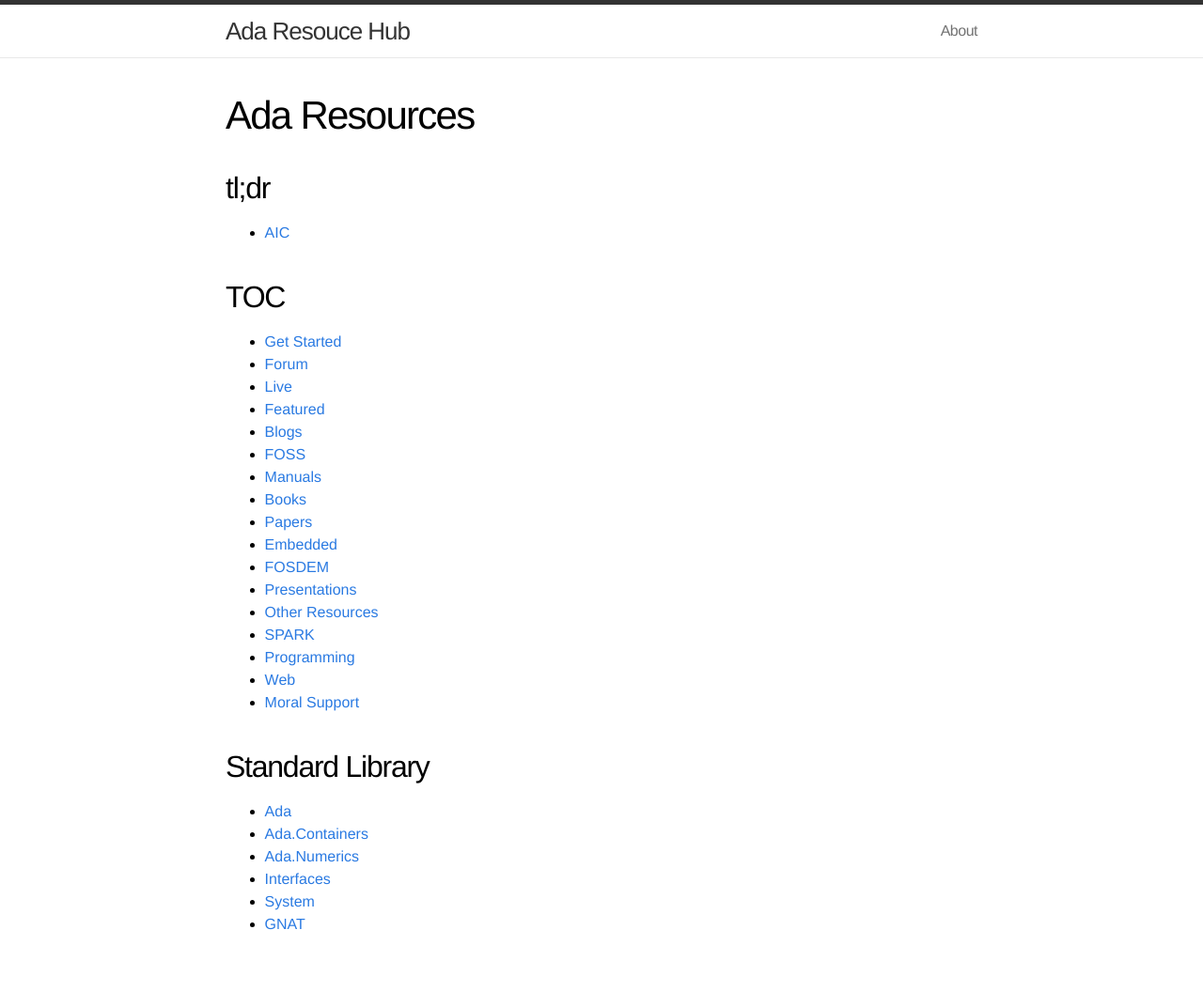
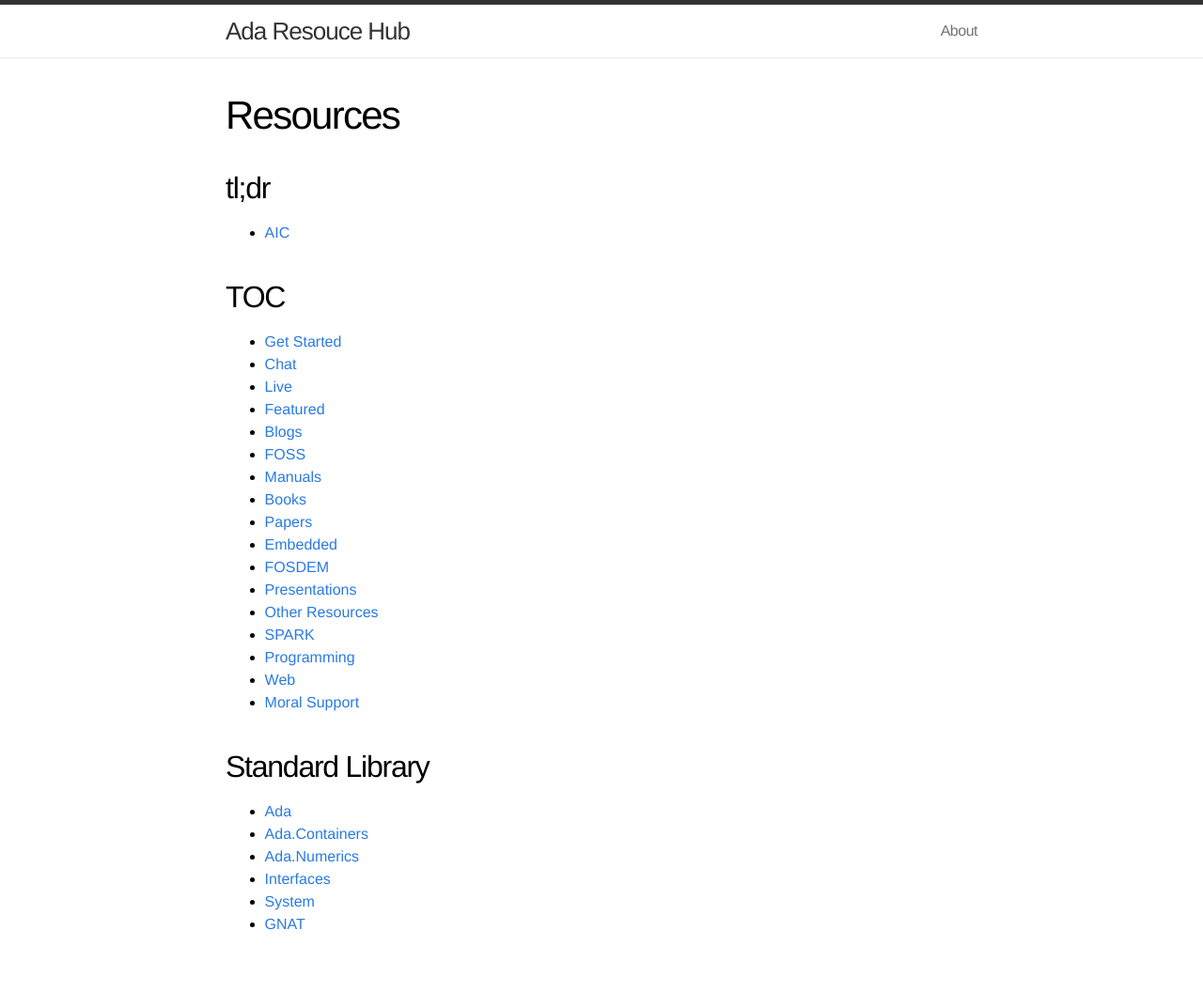
Before and after one commit to the-ARH/the-ARH.github.io, a Jekyll site: the page built from ada/index.md, in a window 1280 px wide. Shown: the whole page at 94% size. Built offline with Jekyll 4.4.1, drawn with Linux system fonts in a browser that asks for light colours.

Commit message:
Fix links etc

```diff
--- a/ada/index.md
+++ b/ada/index.md
@@ -1,15 +1,15 @@
 ---
 layout: page
-title: Ada Resources
+title: Resources
 ---
 
 ## tl;dr
-- [AIC](/http://www.adaic.com/)
+- [AIC](/https://www.adaic.com/)
 
 ## TOC
 
 - [Get Started](/ada/getstarted/)
-- [Forum](/ada/chat/)
+- [Chat](/ada/chat/)
 - [Live](/ada/live)
 - [Featured](/ada/featured/)
 - [Blogs](/ada/blogs/)
```
Also changed, not shown: ada/about.md (+1 -1 lines), ada/hub.md (+1 -1 lines), index.md (+1 -1 lines), README.md.
